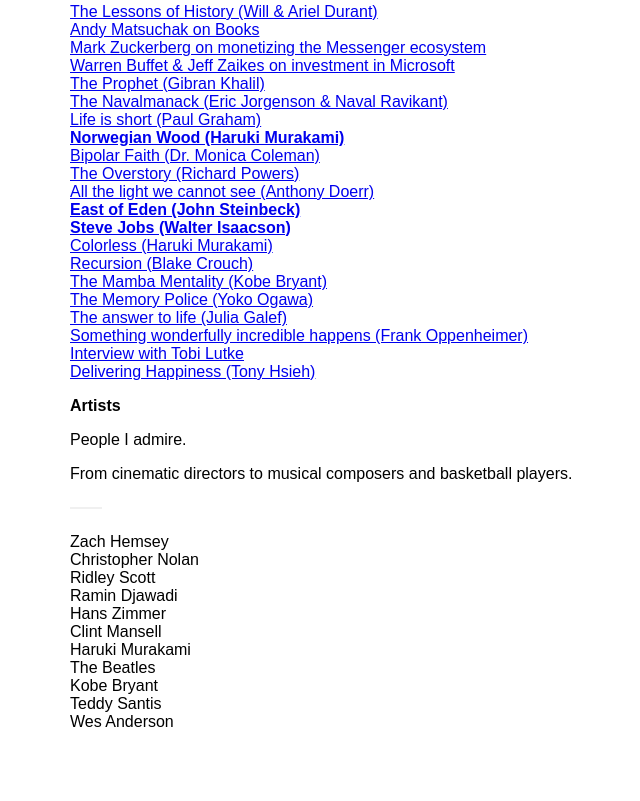
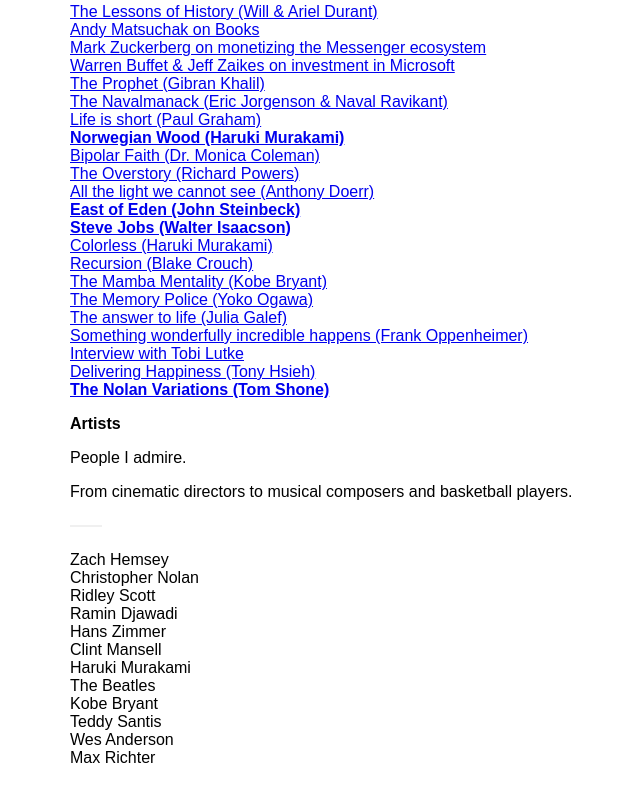
Before and after one commit to Kempo/website, a Gatsby site: page /bookshelf in a window 1280 px wide. Shown: the part 399-1200 px from the top of the page, without its empty margins (70-710 px from the left). Built offline with nearby package versions, Linux system fonts and the light colour scheme; Gatsby itself is replaced by a stand-in of ours; a web font is replaced by a local one.

Commit message:
dec 23rd update

```diff
--- a/src/pages/bookshelf.js
+++ b/src/pages/bookshelf.js
@@ -43,6 +43,7 @@ function Books() {
         <li><a href="https://www.goodreads.com/book/show/6321411-something-incredibly-wonderful-happens">Something wonderfully incredible happens (Frank Oppenheimer)</a></li>
         <li><a href="https://www.theobservereffect.org/tobi.html">Interview with Tobi Lutke</a></li>
         <li><a href="https://www.goodreads.com/book/show/7144.Crime_and_Punishment">Delivering Happiness (Tony Hsieh)</a></li>
+        <li><a href="https://www.goodreads.com/book/show/51151761-the-nolan-variations"><b>The Nolan Variations (Tom Shone)</b></a></li>
       </ul>
       <p><strong>Artists</strong></p>
       <p>People I admire. </p>
@@ -60,6 +61,7 @@ function Books() {
         <li>Kobe Bryant</li>
         <li>Teddy Santis</li>
         <li>Wes Anderson</li>
+        <li>Max Richter</li>
       </ul>
     </Layout>
   )
```
